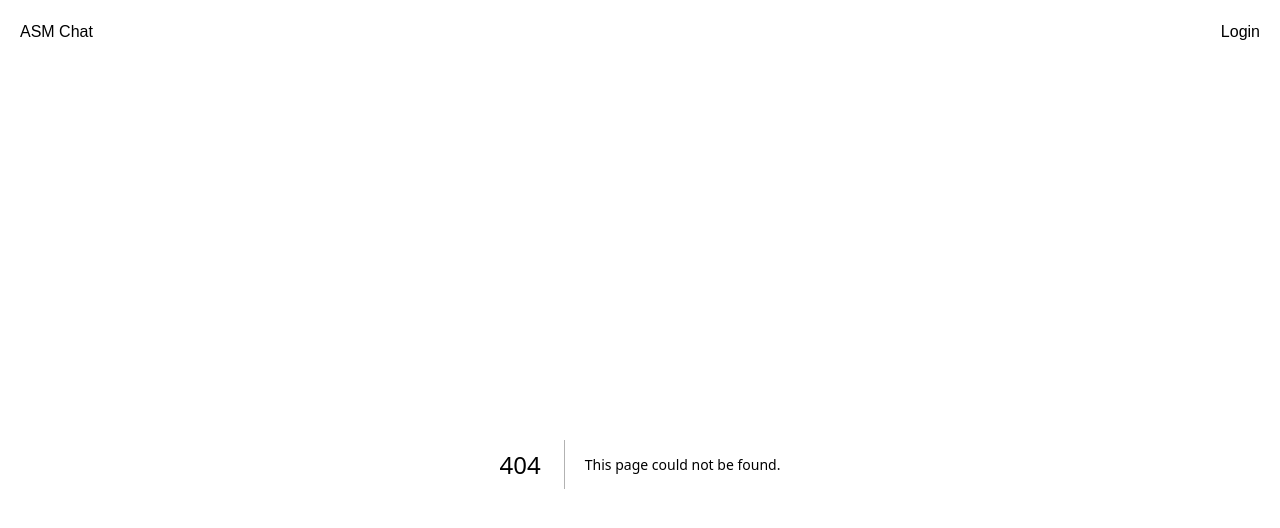
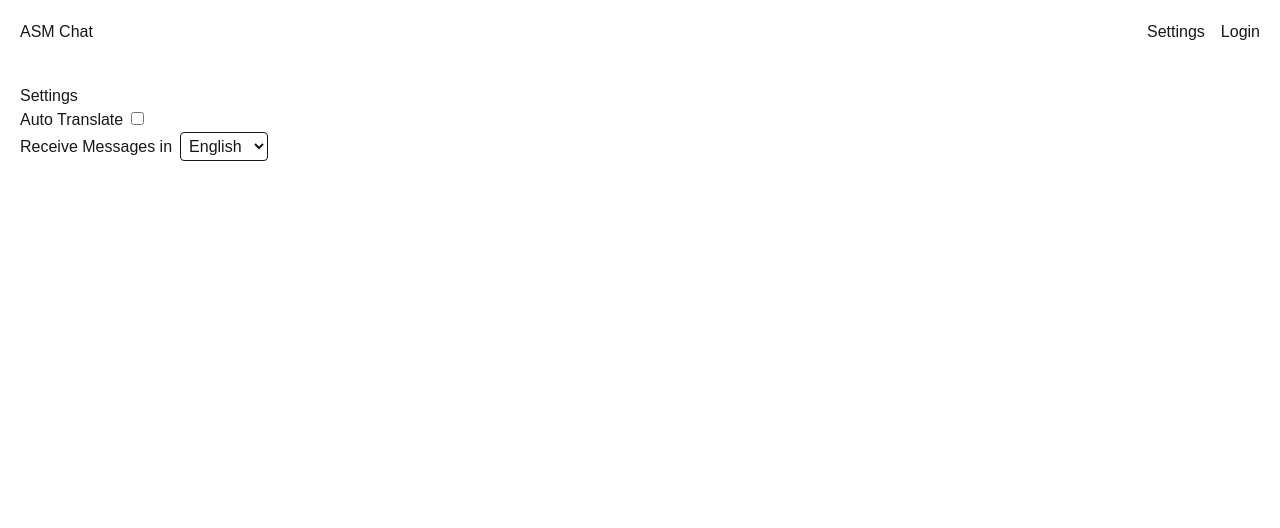
Before and after one commit to venomkage/vipin-kumar-thesis, a Next.js app in the folder apps/web/: page /settings in a window 1280 px wide. Before the commit this address had no page. Shown: the top 528 px of the page. Built offline with nearby package versions, Linux system fonts and the light colour scheme.

Commit message:
settings page

```diff
--- /dev/null
+++ b/apps/web/app/settings/page.tsx
@@ -0,0 +1,32 @@
+'use client';
+
+export default function SettingsPage() {
+    return (
+        <div className="p-5">
+            <h1>Settings</h1>
+
+            <div>
+                <span>Auto Translate</span>
+                <input type="checkbox" className="ml-2" />
+            </div>
+            <div>
+                <span>
+                    Receive Messages in
+                </span>
+                <select className="ml-2 border p-1 rounded" onChange={
+                    (e) => {
+                        const selectedLanguage = e.target.value;
+                        console.log(selectedLanguage)
+                        if (typeof window !== "undefined") {
+                            window.localStorage.setItem('preferredLanguage', selectedLanguage);
+                        }
+                    }
+                }>
+                    <option>English</option>
+                    <option>German</option>
+                    <option>Spanish</option>
+                </select>
+            </div>
+        </div>
+    );
+}
--- a/apps/web/components/Header.tsx
+++ b/apps/web/components/Header.tsx
@@ -17,6 +17,9 @@ export default function Header() {
                 </h1>
 
                 <div>
+                    <Link href="/settings" className="mr-4">
+                        Settings
+                    </Link>
                     {authCode ? (
                         <button className="cursor-pointer" onClick={() => {
                             window.localStorage.removeItem('authCode');
```
